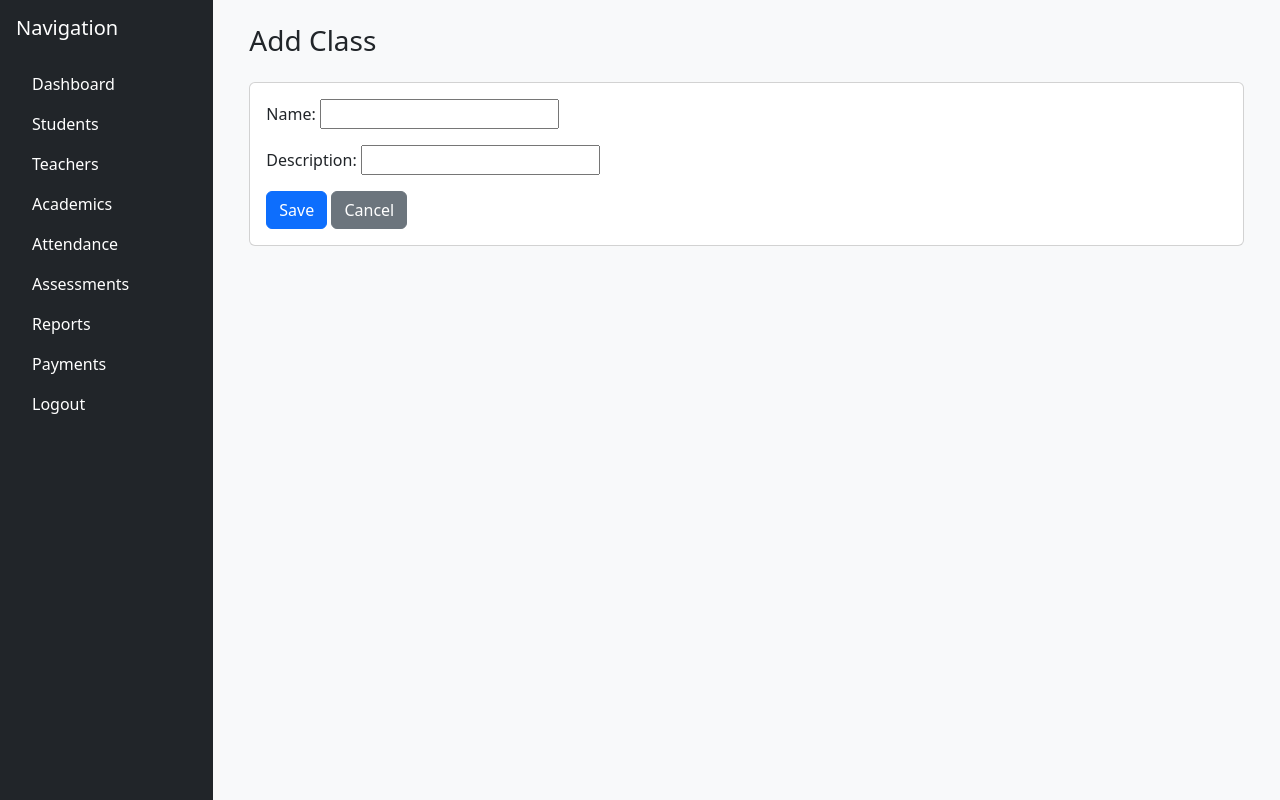
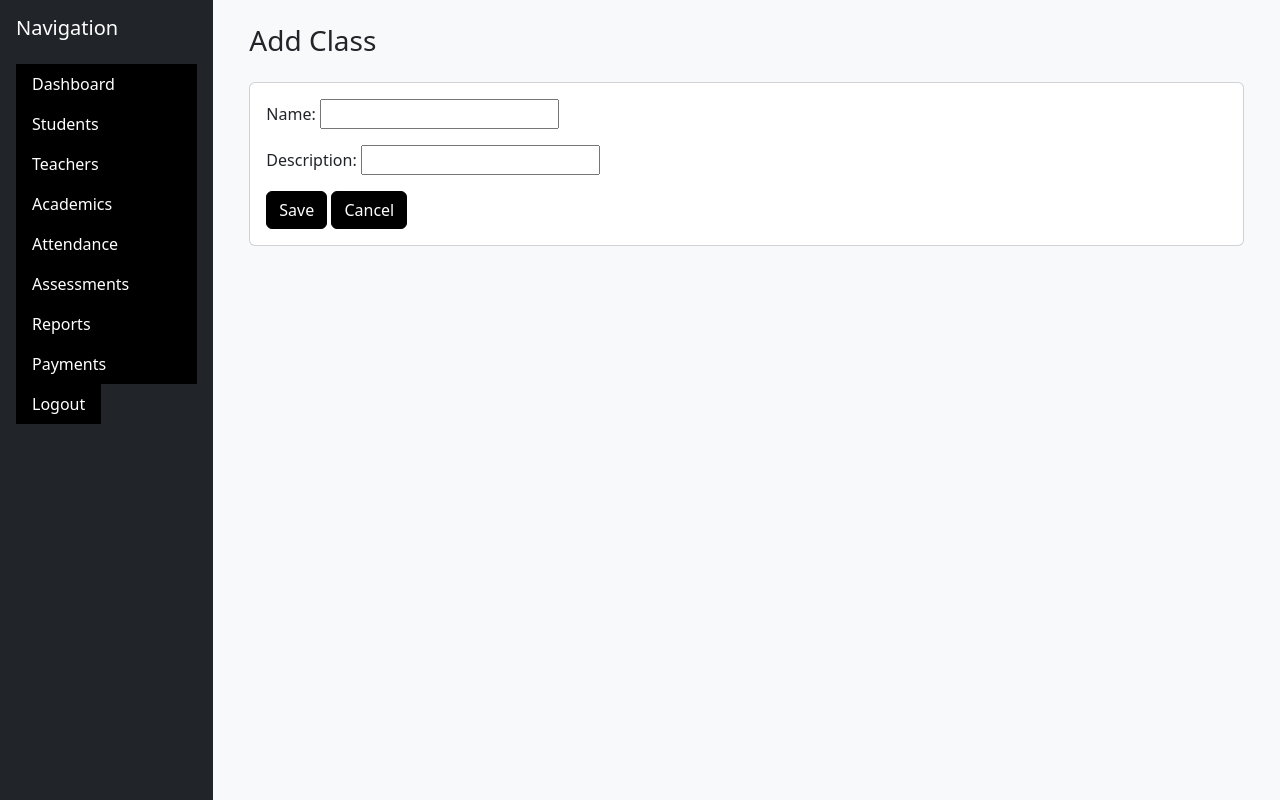
Before and after one commit to MWABABrighton/schoolcore, a Django app: page /academics/classes/new/ in a window 1280 px wide. Shown: the part 56-856 px from the top of the page. Run offline with Django 5.2, Linux system fonts and the light colour scheme; the visitor is signed in with stand-in values (Sample User, id 1).

Commit message:
Set all buttons to black/dark styling

```diff
--- a/templates/base.html
+++ b/templates/base.html
@@ -20,6 +20,35 @@
         href="https://cdn.jsdelivr.net/npm/bootstrap@5.3.3/dist/css/bootstrap.min.css"
         rel="stylesheet"
     >
+
+    <style>
+        /* Make all buttons dark/black */
+        button,
+        .btn,
+        input[type="submit"],
+        input[type="button"],
+        a.btn {
+            background-color: #000 !important;
+            color: #fff !important;
+            border-color: #000 !important;
+        }
+
+        /* Make nav links and logout button black on hover/click */
+        .nav-link,
+        .nav-item button,
+        .nav-item form button {
+            background-color: #000 !important;
+            color: #fff !important;
+            border: none !important;
+        }
+
+        .nav-link:hover,
+        .nav-item button:hover,
+        .nav-item form button:hover {
+            background-color: #111 !important;
+            color: #fff !important;
+        }
+    </style>
 
 </head>
 
```
